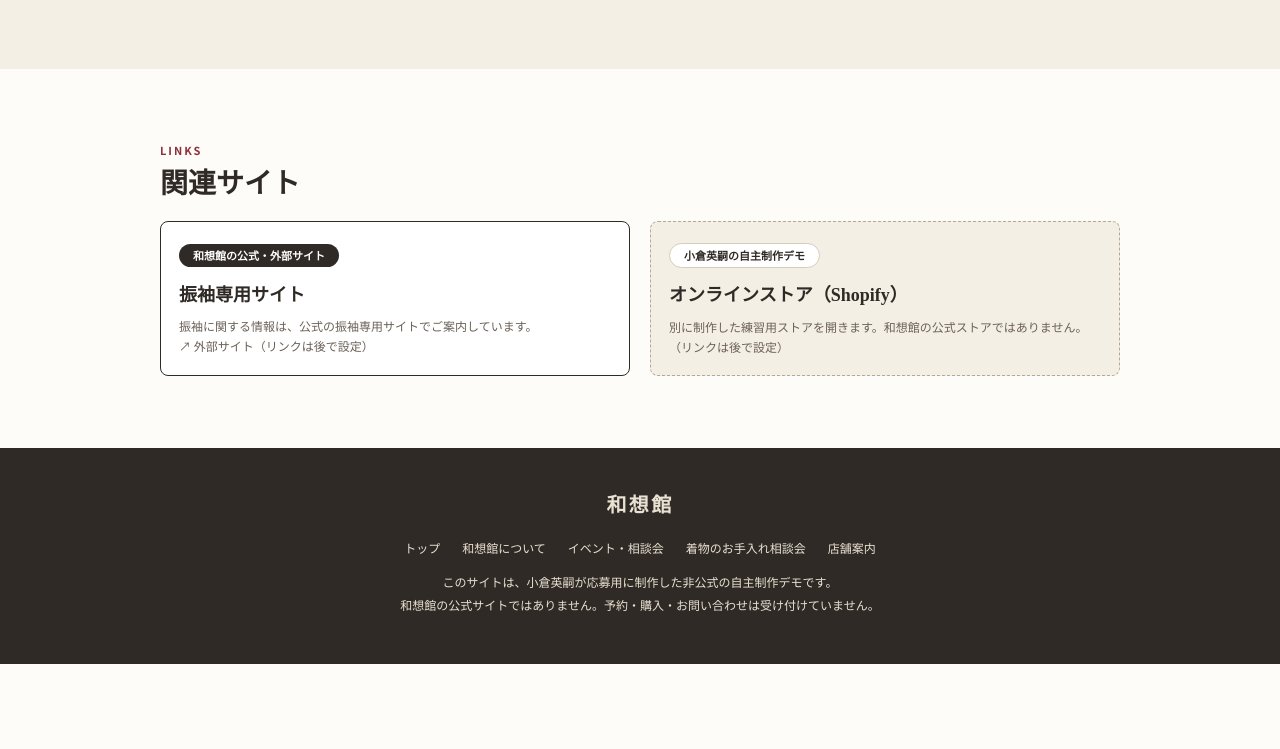
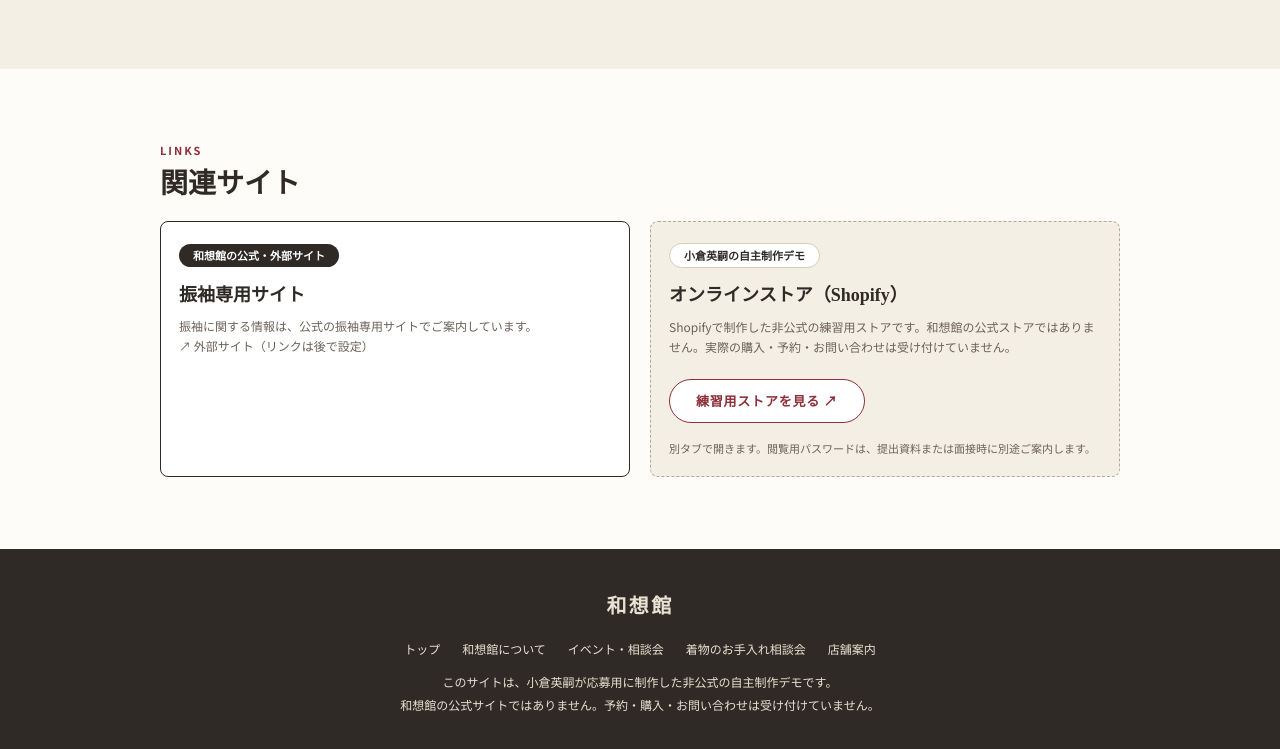
Before and after one commit to ogura-hidetsugu/wasoukan-main-demo, a plain HTML site: page index.html in a window 1280 px wide. Shown: the part 2764-3513 px from the top of the page. Before the commit the page ends 3428 px from the top, so only its background shows below. Drawn offline with Linux system fonts and the light colour scheme.

Commit message:
Add Shopify practice store link and viewing instructions

```diff
--- a/index.html
+++ b/index.html
@@ -189,7 +189,9 @@
         <div class="link-card link-card--demo reveal">
           <span class="badge badge--light">小倉英嗣の自主制作デモ</span>
           <h3 class="link-card__title">オンラインストア（Shopify）</h3>
-          <p class="link-card__text">別に制作した練習用ストアを開きます。和想館の公式ストアではありません。（リンクは後で設定）</p>
+          <p class="link-card__text">Shopifyで制作した非公式の練習用ストアです。和想館の公式ストアではありません。実際の購入・予約・お問い合わせは受け付けていません。</p>
+          <p><a class="btn btn--line" href="https://ogura-web-practice.myshopify.com/" target="_blank" rel="noopener noreferrer" aria-describedby="shopify-viewing-note">練習用ストアを見る ↗</a></p>
+          <p id="shopify-viewing-note" class="note">別タブで開きます。閲覧用パスワードは、提出資料または面接時に別途ご案内します。</p>
         </div>
       </div>
     </div>
```
